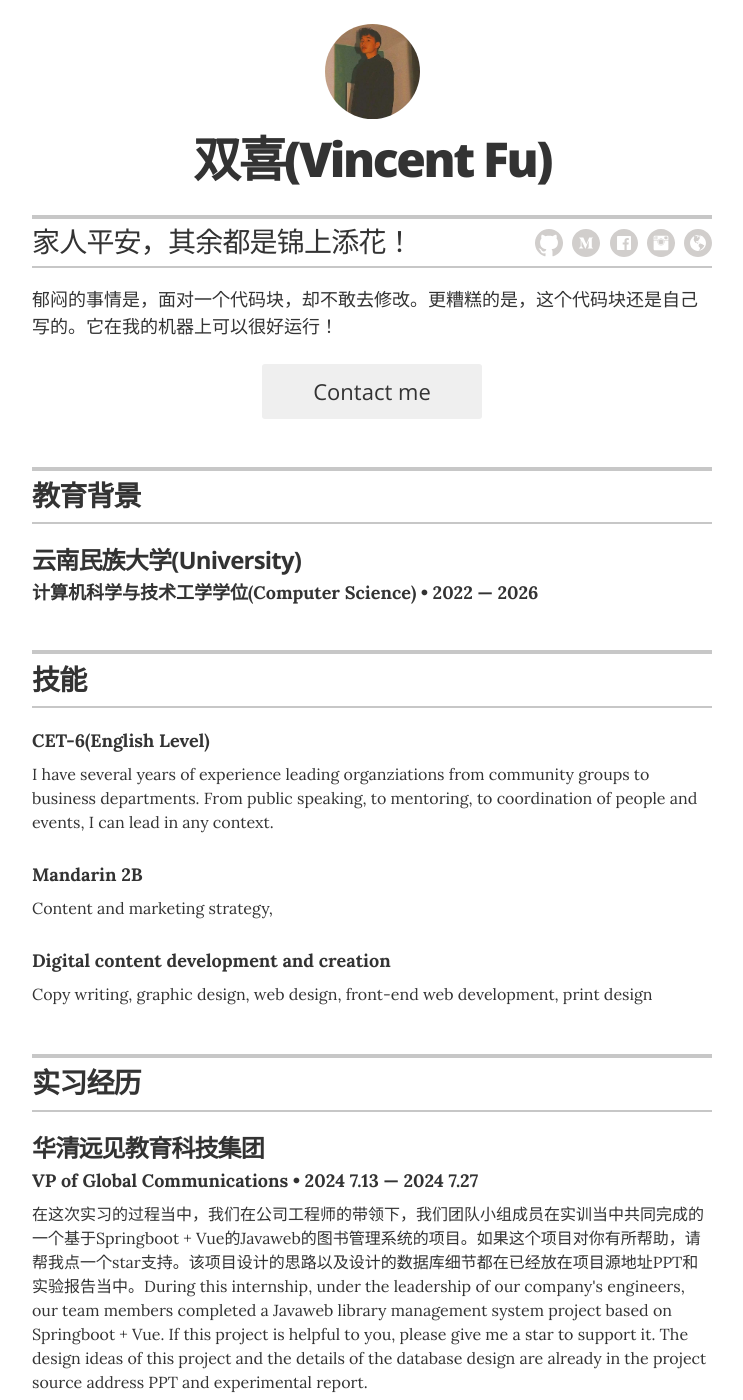
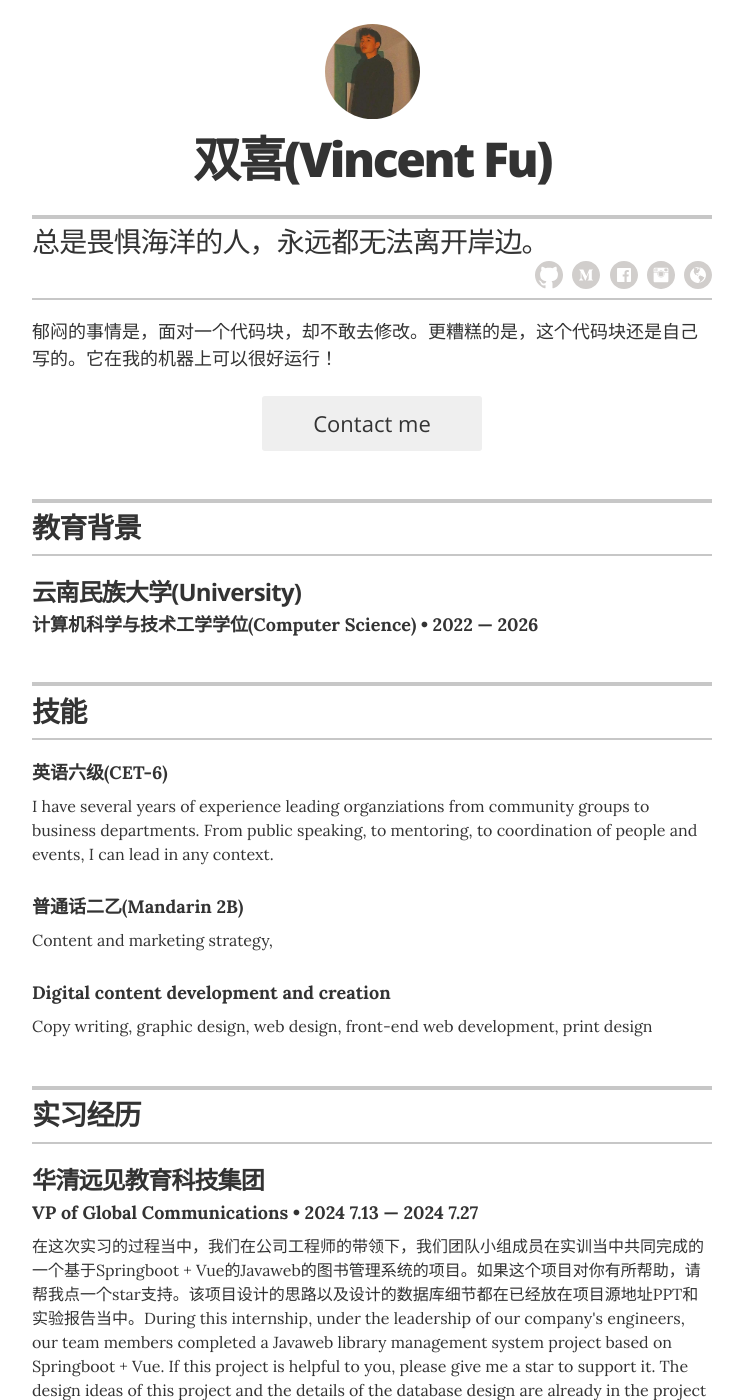
Before and after one commit to futingx/resume, a Jekyll site: the page built from index.html, in a window 1280 px wide and 1400 px high. Shown: the whole window, without its empty margins (268-1011 px from the left). Built offline with Jekyll 4.4.1, drawn with Linux system fonts in a browser that asks for light colours.

Commit message:
第13次提交

```diff
--- a/_config.yml
+++ b/_config.yml
@@ -11,7 +11,7 @@ sass:
 # Resume settings
 resume_avatar:                  "true"
 resume_name:                    "双喜(Vincent Fu)"
-resume_title:                   "家人平安，其余都是锦上添花！"
+resume_title:                   "总是畏惧海洋的人，永远都无法离开岸边。"
 
 # 用于 _layouts/resume.html 中的联系按钮
 resume_contact_email:           "3167089271@qq.com"
--- a/_data/skills.yml
+++ b/_data/skills.yml
@@ -1,11 +1,11 @@
 # 掌握的技能
 
 # Organizational leadership
-- skill: CET-6(English Level)
+- skill: 英语六级(CET-6)
   description: I have several years of experience leading organziations from community groups to business departments. From public speaking, to mentoring, to coordination of people and events, I can lead in any context.
 
 # Communications strategy
-- skill: Mandarin 2B
+- skill: 普通话二乙(Mandarin 2B)
   description: Content and marketing strategy,
 
 # Digital content development and creation
```
